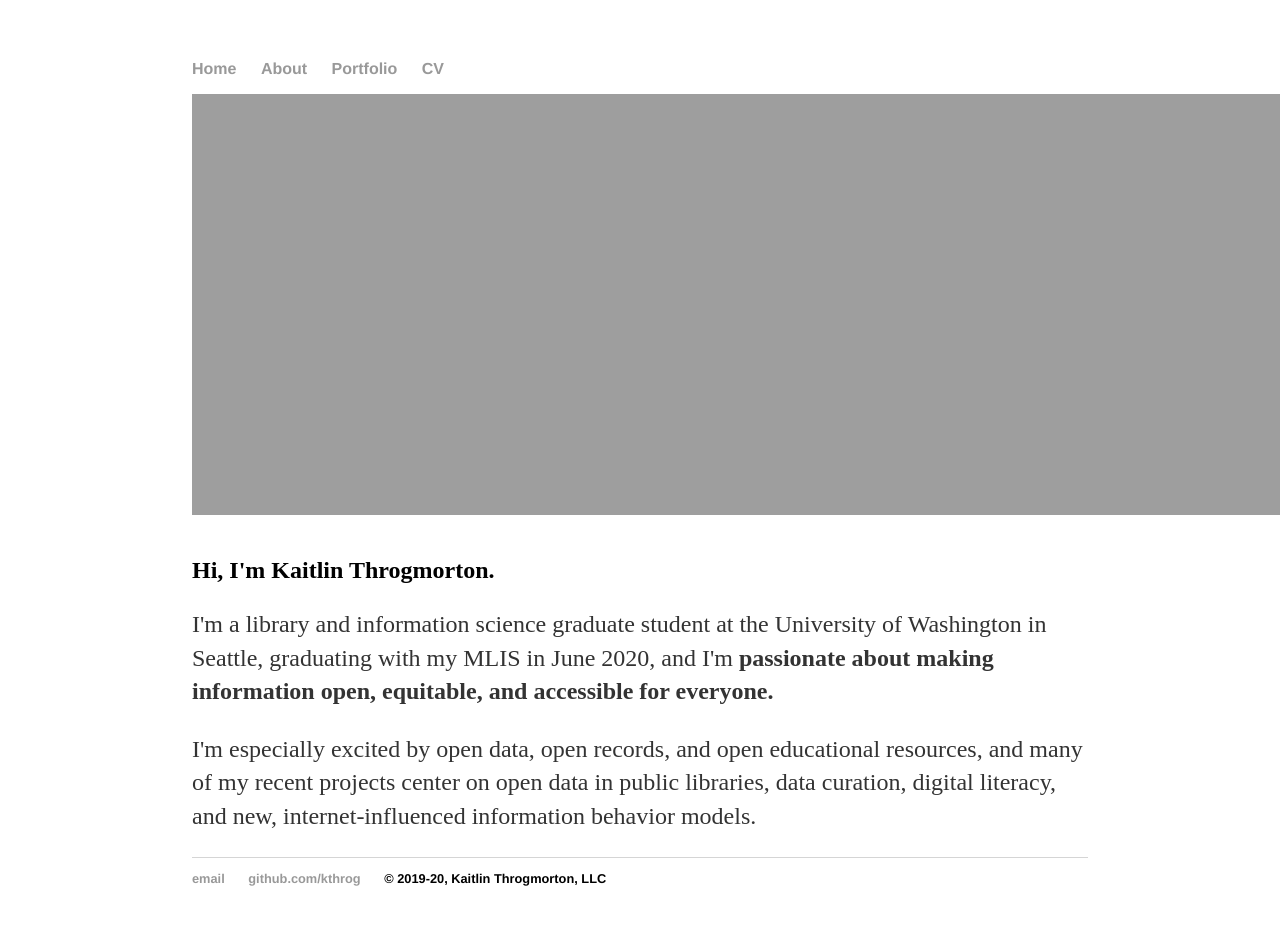
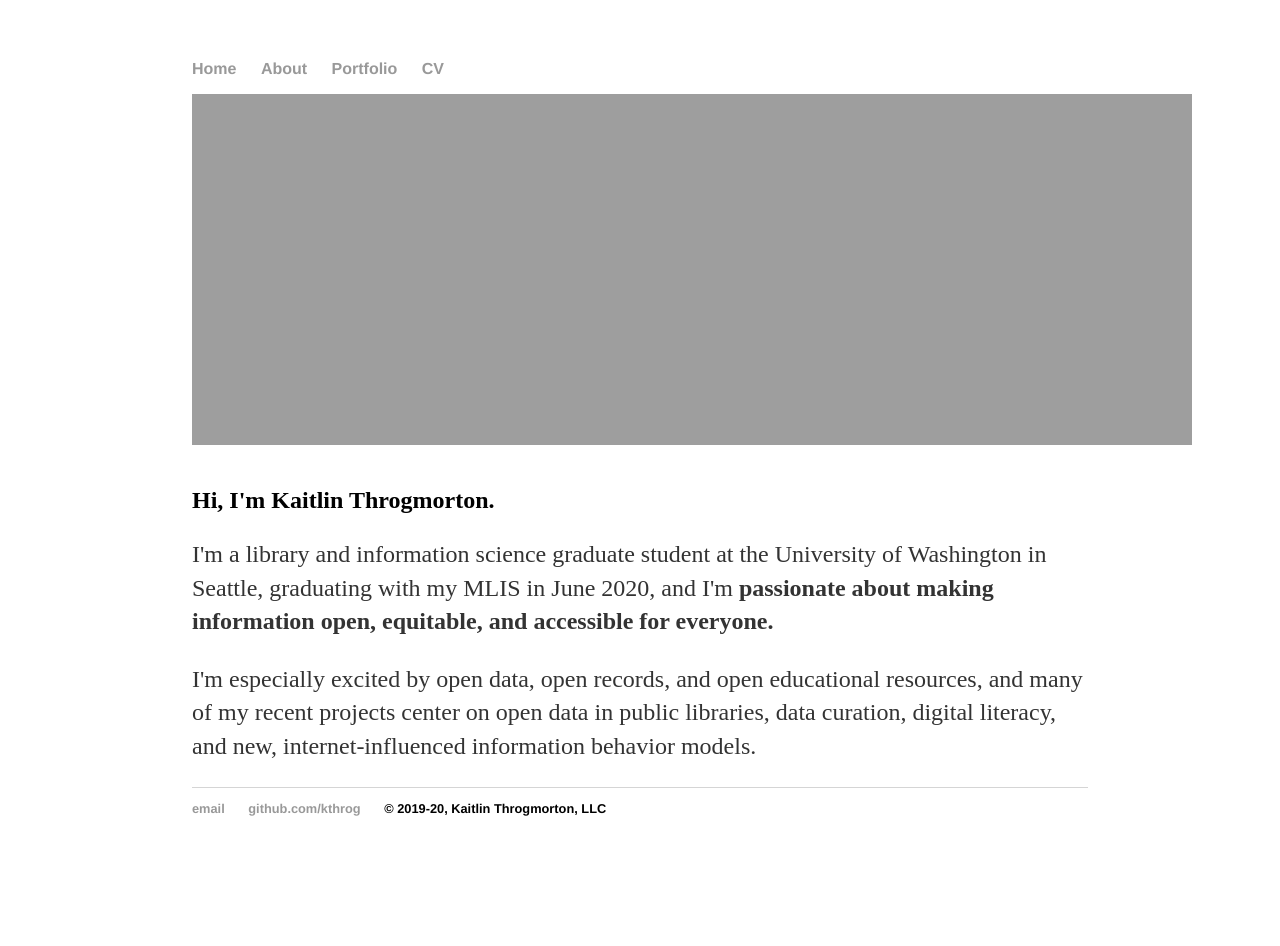
Before and after one commit to kthrog/old_site, a Jekyll site: the page built from index.html, in a window 1280 px wide. Built offline with Jekyll 4.4.1, drawn with Linux system fonts in a browser that asks for light colours; after the commit the page ends 900 px from its top, so only the background shows below that.

Commit message:
make banner smaller

```diff
--- a/index.html
+++ b/index.html
@@ -4,7 +4,7 @@
 ---
 	<table width="100%" border="0" cellspacing="0" cellpadding="0">
 		<tr>
-			<td><img src="https://kaitlinthrogmorton.com/images/openforeveryone-banner.png" alt="Open for Everyone - Open Records, Open Data, Open Information" style="width:1200px;height:421px;"></td>
+			<td><img src="https://kaitlinthrogmorton.com/images/openforeveryone-banner.png" alt="Open for Everyone - Open Records, Open Data, Open Information" style="width:1000px;height:351px;"></td>
 		</tr>
 	</table>
 	<br>
```
